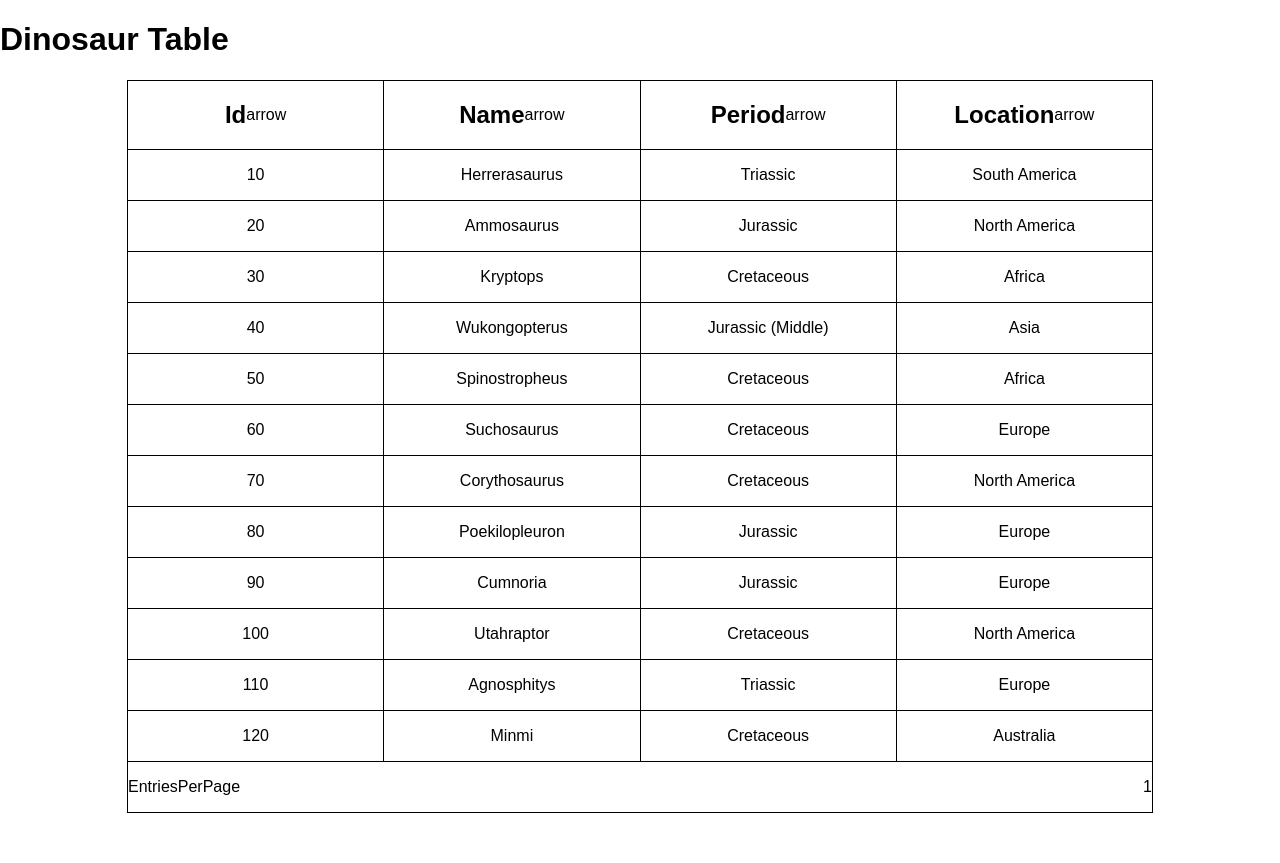
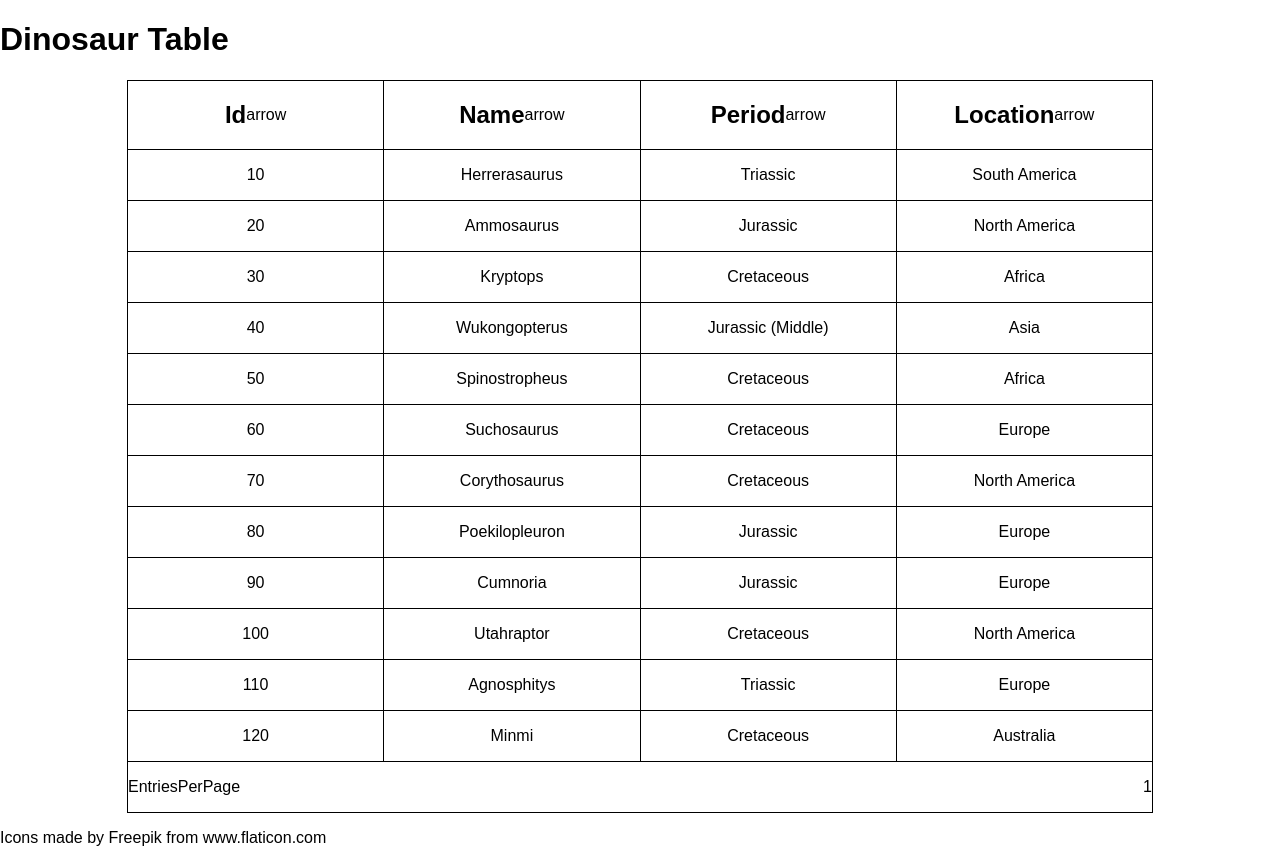
Before and after one commit to brenderbee/table-practice, a React (Create React App) app: page / in a window 1280 px wide. Before the commit the page ends 813 px from the top, so only its background shows below. Built offline with nearby package versions, Linux system fonts and the light colour scheme.

Commit message:
Add credit for icons from Freepik at flaticon.com

```diff
--- a/src/App.js
+++ b/src/App.js
@@ -9,6 +9,7 @@ class App extends Component {
       <div className="App">
         <Header />
         <Table />
+        <p>Icons made by Freepik from www.flaticon.com</p>
       </div>
     );
   }
```
